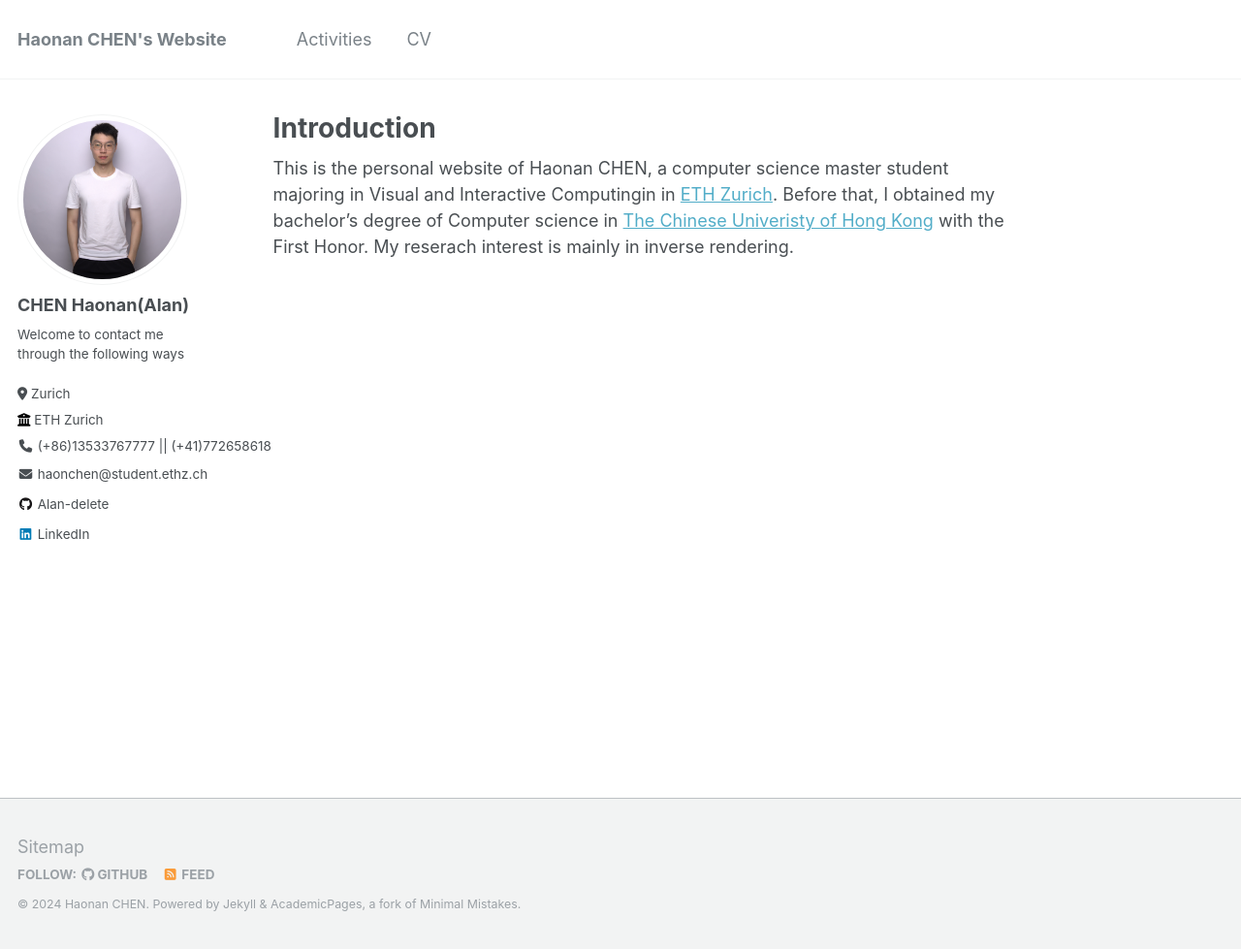
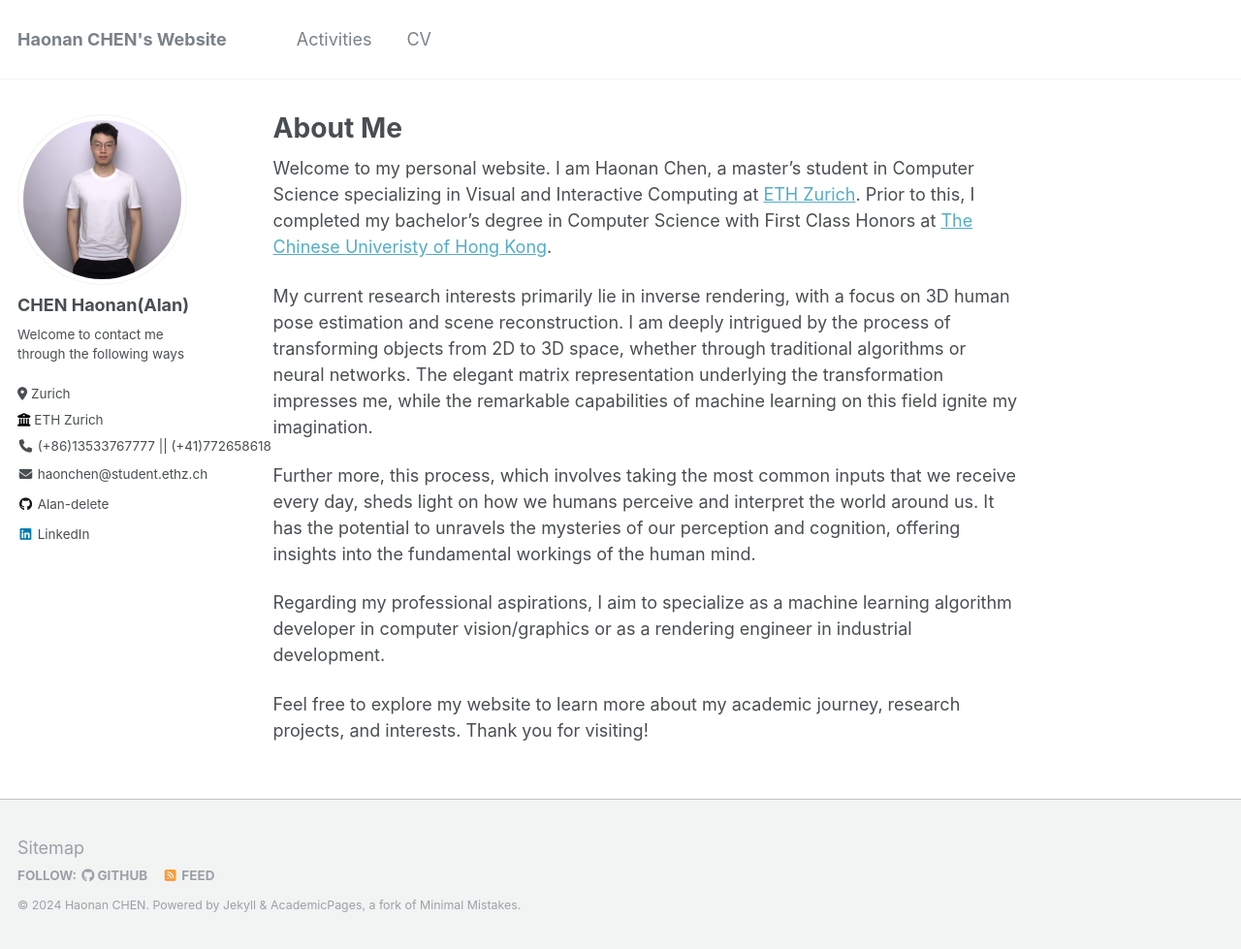
Before and after one commit to Alan-delete/Alan-delete.github.io, a Jekyll site: the page built from _pages/about.md, in a window 1280 px wide and 979 px high. Shown: the whole window at 97% size. Built offline with Jekyll 4.4.1, drawn with Linux system fonts in a browser that asks for light colours.

Commit message:
update aboutme

```diff
--- a/_pages/about.md
+++ b/_pages/about.md
@@ -1,14 +1,20 @@
 ---
 permalink: /
-title: "Introduction"
+title: "About Me"
 author_profile: true
 redirect_from:
   - /about/
   - /about.html
 ---
+Welcome to my personal website. I am Haonan Chen, a master's student in Computer Science specializing in Visual and Interactive Computing at [ETH Zurich](https://ethz.ch/en.html). Prior to this, I completed my bachelor's degree in Computer Science with First Class Honors at [The Chinese Univeristy of Hong Kong](https://www.cuhk.edu.hk/english/index.html).
 
-This is the personal website of Haonan CHEN, a computer science master student majoring in Visual and Interactive Computingin in [ETH Zurich](https://ethz.ch/en.html). Before that,
-I obtained my bachelor's degree of Computer science in [The Chinese Univeristy of Hong Kong](https://www.cuhk.edu.hk/english/index.html) with the First Honor. My reserach interest is mainly in inverse rendering.
+My current research interests primarily lie in inverse rendering, with a focus on 3D human pose estimation and scene reconstruction. I am deeply intrigued by the process of transforming objects from 2D to 3D space, whether through traditional algorithms or neural networks. The elegant matrix representation underlying the transformation impresses me, while the remarkable capabilities of machine learning on this field ignite my imagination.
+
+Further more, this process, which involves taking the most common inputs that we receive every day, sheds light on how we humans perceive and interpret the world around us. It has the potential to unravels the mysteries of our perception and cognition, offering insights into the fundamental workings of the human mind.
+
+Regarding my professional aspirations, I aim to specialize as a machine learning algorithm developer in computer vision/graphics or as a rendering engineer in industrial development.
+
+Feel free to explore my website to learn more about my academic journey, research projects, and interests. Thank you for visiting!
 
 <!-- A data-driven personal website
 ======
```
